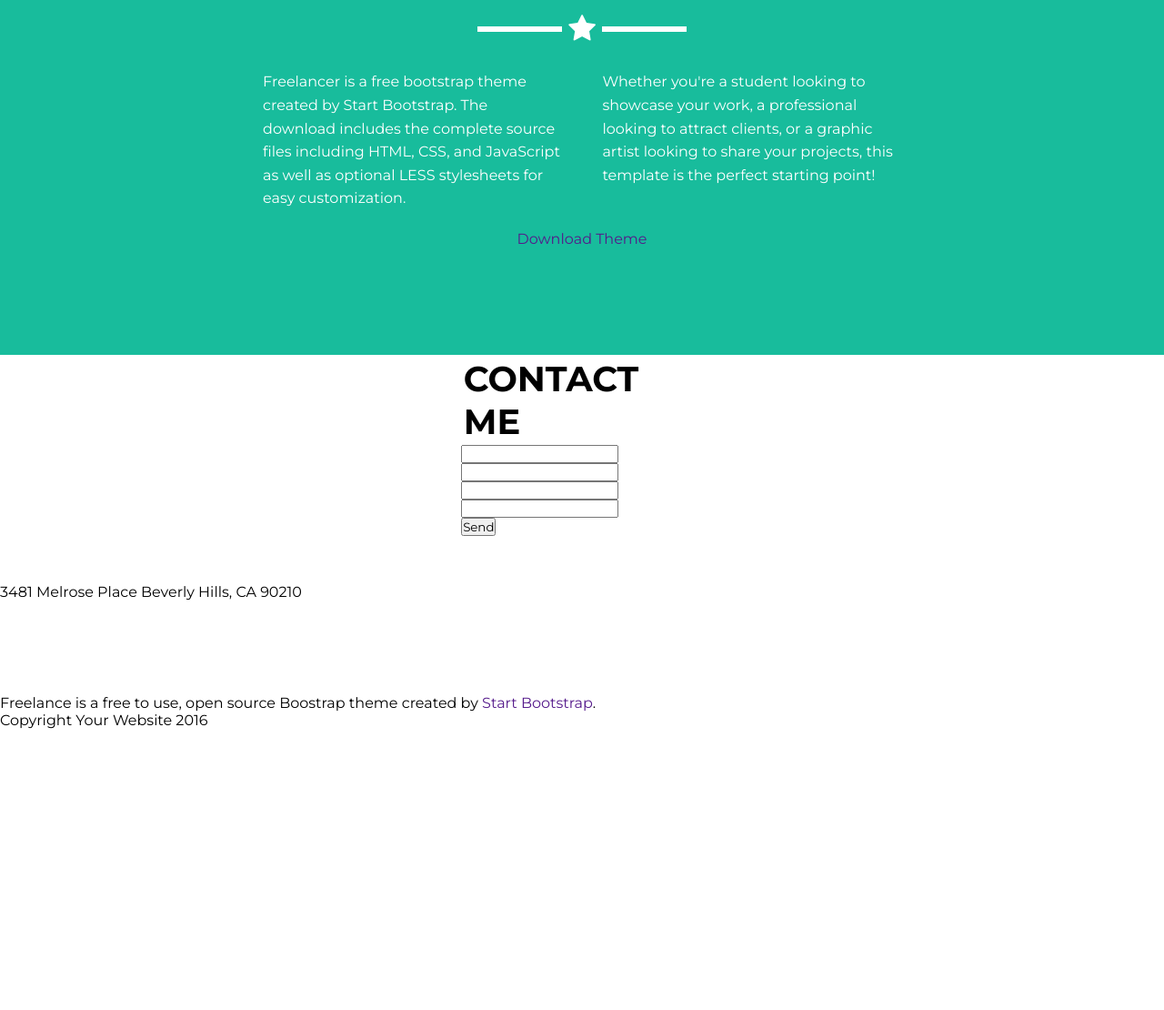
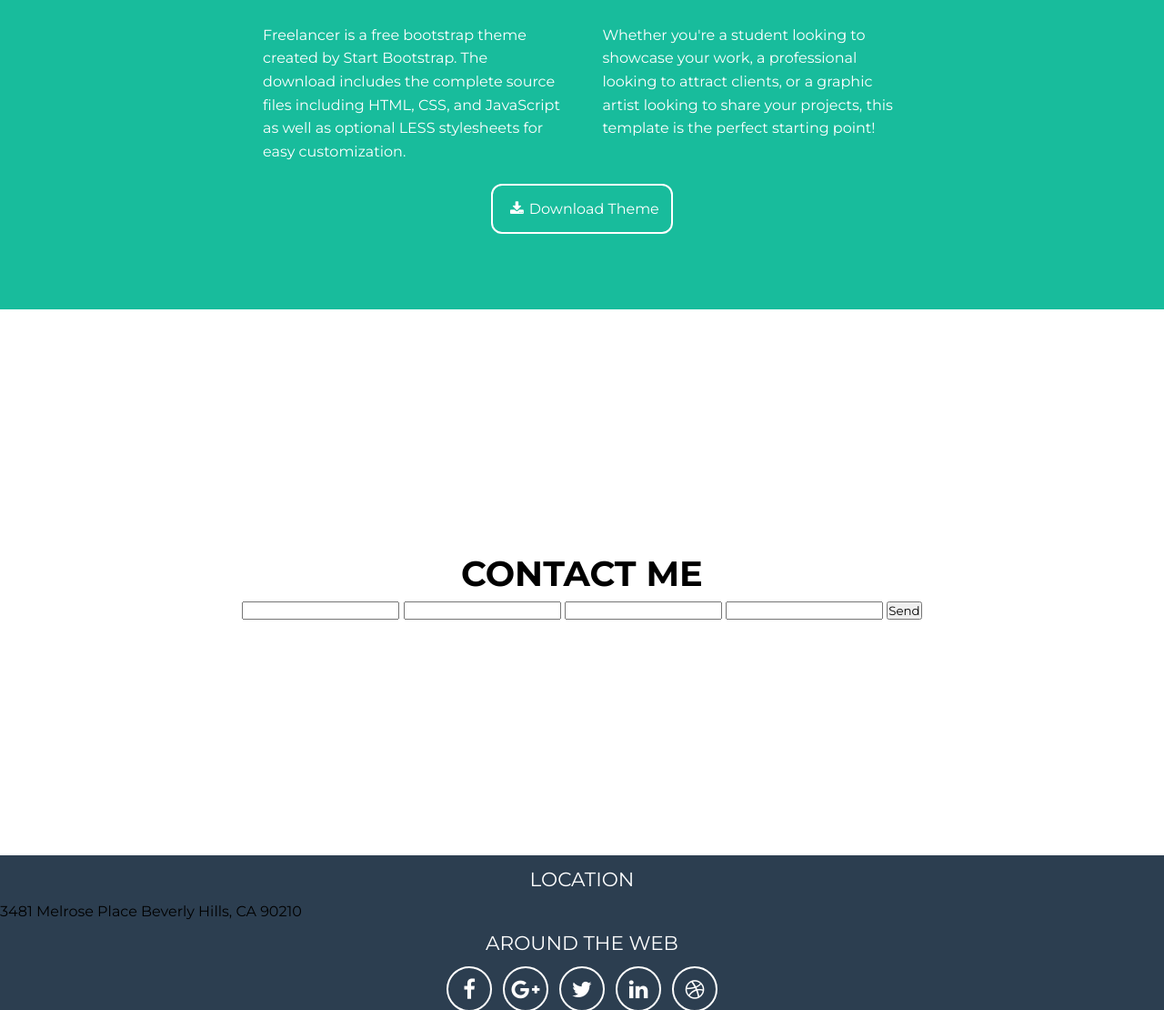
Before and after one commit to yelitzacho/leccion30-freelancer, a plain HTML site: page index.html in a window 1280 px wide. Shown: the part 1690-2800 px from the top of the page at 91% size. Before the commit the page ends 2491 px from the top, so only its background shows below. Drawn offline with Linux system fonts and the light colour scheme.

Commit message:
Function

```diff
--- a/css/common.css
+++ b/css/common.css
@@ -77,3 +77,6 @@ h3{
 .bg-color{
 	background-color: #18bc9c;
 }
+li{
+	list-style: none;
+}
--- a/css/main.css
+++ b/css/main.css
@@ -33,6 +33,35 @@ nav{
 	padding: 13%;
 	font-weight: 700;
 }
+.page-scroll {
+    display: inline-block;
+}
+/*=====NAV SCROll======*/
+
+/*.nav-bar{
+	background-color: #2c3e50;
+	height: 60px;
+	display: flex;
+	align-items: center;
+	justify-content: center;
+}
+.nav-bar-left{
+	padding-right: 15%;
+}
+.nav-bar-left a:first-child{
+	font-weight: 700;
+	font-size: 1.3rem;
+	color: #ffffff;
+}
+.nav-bar-right{
+	padding-left: 14%;
+}
+.nav-bar-right a{
+	color: #ffffff;
+	padding: 13%;
+	font-weight: 700;
+	font-size: 0.85rem;
+}*/
 
 /*=====SECTION ENGINEER======*/
 
@@ -140,10 +169,13 @@ nav{
   position: absolute;
   top: 15px;
   right: 35px;
-  color: black;
+  color: grey;
   font-size: 60px;
   font-weight: 200;
+}
+.close:hover{
   transition: 0.3s;
+  color: black;
 }
 .img-content-modal{
 	display: flex;
@@ -174,7 +206,7 @@ nav{
 /*=====SECTION ABOUT======*/
 
 .about{
-	height: 550px;
+	height: 500px;
 }
 .about hr{
 	height: 6px;
@@ -185,13 +217,16 @@ nav{
 }
 .about i{
 	color: #ffffff;
-	font-size: 2rem;
-	display: flex;
-	justify-content: center;
+	font-size: 1rem;
+	display: inline-block;
 	padding: 3%;
 }
 .about h1{
 	color: #ffffff;
+}
+.about a{
+	color: #ffffff;
+	font-size: 1rem;
 }
 .p-about{
 	display: inline-block;
@@ -206,30 +241,66 @@ nav{
 	justify-content: center;
 	align-items: center;
 }
-
-
+.button-about{
+	border: 2px solid #ffffff;
+	border-radius: 12px;
+	display: flex;
+	align-items: center;
+	justify-content: center;
+	width: 200px;
+	height: 55px;
+}
+.button-about:hover{
+	background-color: #fff;
+  cursor: pointer;
+  transition: all .3s ease-in-out;
+	color: #18bc9c;
+}
+.button-about a:hover{
+	color: #18bc9c;
+}
+.button-about i:hover{
+	color: #18bc9c;
+}
 /*=====SECTION CONTACT======*/
-
-
-
-
-
-
-
-
-
-
-
-
-
-
-
-
-.page-scroll{
-	display: inline-block;
+.contact{
+	height: 600px;
 }
 
-
-input{
-	display: block;
+/*=====FOOTER======*/
+footer{
+	height: 400px;
+	background-color: #2c3e50;
 }
+.social{
+	width: 50px;
+	height: 50px;
+	border-radius: 50px;
+	border: 2px solid #fff;
+	font-size: 1.5rem;
+	display: flex;
+	justify-content: center;
+	align-items: center;
+	margin: 0 6px;
+	color: #fff;
+}
+.icons-footer{
+	display: flex;
+	justify-content: center;
+	align-items: center;
+}
+.social:hover{
+	background-color: #fff;
+  cursor: pointer;
+  transition: all .3s ease-in-out;
+	color: #18bc9c;
+}
+.footer-grid{
+	background-color: #233140;
+	width: 100%;
+	height: 100px;
+	color: #fff;
+	display: flex;
+	justify-content: center;
+	align-items: center;
+}
--- a/index.html
+++ b/index.html
@@ -91,13 +91,13 @@
 					<div class="p-about col-5">Freelancer is a free bootstrap theme created by Start Bootstrap. The download includes the complete source files including HTML, CSS, and JavaScript as well as optional LESS stylesheets for easy customization.</div>
 					<div class="p-about col-5">Whether you're a student looking to showcase your work, a professional looking to attract clients, or a graphic artist looking to share your projects, this template is the perfect starting point!</div>
 				</div>
-				<div>
-					<span></span>
+				<div class="button-about">
+					<i class="fa fa-download" aria-hidden="true"></i>
 					<a href="">Download Theme</a>
 				</div>
 			</div>
 		</section>
-		<section class="content-section bg-white">
+		<section class="content-section contact bg-white">
 			<div>
 				<div>
 					<h1 class="title-general">CONTACT ME</h1>
@@ -122,14 +122,30 @@
 				</div>
 				<div class="information-footer">
 					<h3>AROUND THE WEB</h3>
-					<div></div>
+					<div class="icons-footer">
+						<div class="social">
+							<i class="fa fa-facebook" aria-hidden="true"></i>
+						</div>
+						<div class="social">
+							<i class="fa fa-google-plus" aria-hidden="true"></i>
+						</div>
+						<div class="social">
+							<i class="fa fa-twitter" aria-hidden="true"></i>
+						</div>
+						<div class="social">
+							<i class="fa fa-linkedin" aria-hidden="true"></i>
+						</div>
+						<div class="social">
+							<i class="fa fa-dribbble" aria-hidden="true"></i>
+						</div>
+					</div>
 				</div>
 				<div class="information-footer">
 					<h3>ABOUT FREELANCER</h3>
 					<div>Freelance is a free to use, open source Boostrap theme created by <a href="">Start Bootstrap</a>.</div>
 				</div>
 			</div>
-			<div>
+			<div class="footer-grid">
 				<p class="cr-footer">Copyright Your Website 2016</p>
 			</div>
 		</footer>
--- a/js/app.js
+++ b/js/app.js
@@ -35,11 +35,8 @@ window.addEventListener('load', function (evento){
 		var imgModal = document.getElementById("myImg");
 		galeria.addEventListener('click', function(e){
 			if (e.target.tagName == "IMG") {
-	        modal.style.display = "block";
-	        console.log (e.target.src);
-	        imgModal.src = e.target.src;
-	        } else{
-	        	modal.style.display == "none";
-	        }
-	    });
-	});
+		        modal.style.display = "block";
+		        imgModal.src = e.target.src;
+	  	}
+	  });
+});
```
